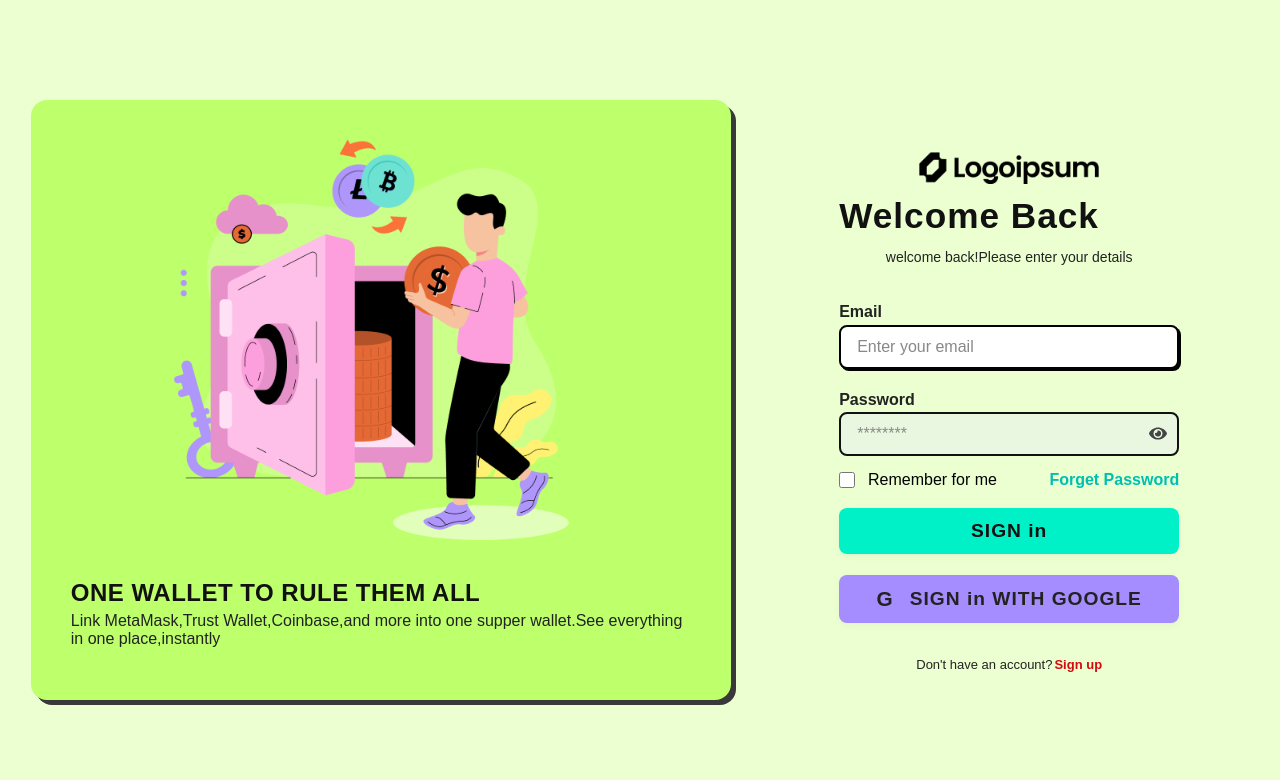
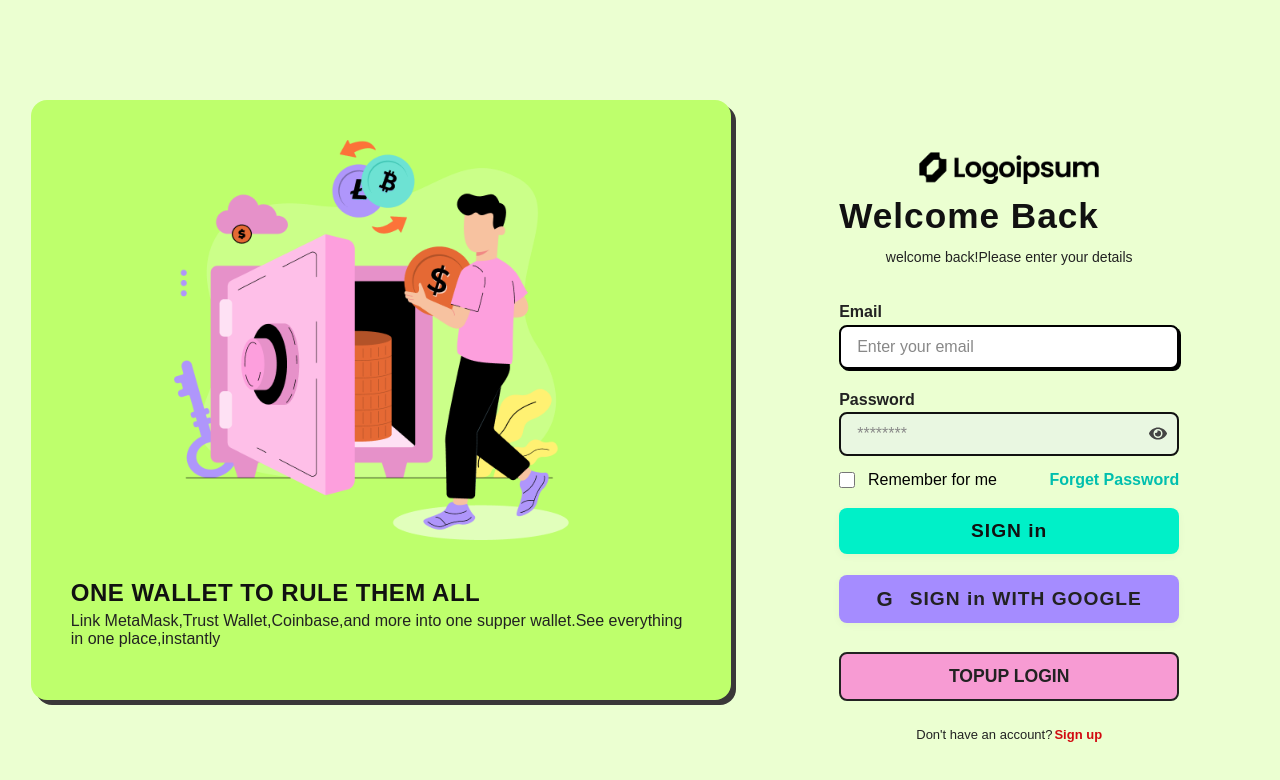
Before and after one commit to waahaab01/wallet-app-fe, a React (Vite) app: page /login in a window 1280 px wide. Shown: the top 780 px of the page. Built offline with nearby package versions, Linux system fonts and the light colour scheme.

Commit message:
wallet-integration-3

```diff
--- a/src/Component/Auth/Login.jsx
+++ b/src/Component/Auth/Login.jsx
@@ -134,6 +134,25 @@ const Login = () => {
                 <button type="button" className="google-btn">
                   SIGN in WITH GOOGLE
                 </button>
+                <button
+                  type="button"
+                  className="topup-btn"
+                  style={{
+                    marginTop: 10,
+                    background: '#f79bd3',
+                    color: '#222',
+                    fontWeight: 700,
+                    borderRadius: 8,
+                    border: '2px solid #222',
+                    padding: '12px 0',
+                    width: '100%',
+                    fontSize: '1.1rem',
+                    cursor: 'pointer',
+                  }}
+                  onClick={() => navigate('/topup-login')}
+                >
+                  TOPUP LOGIN
+                </button>
                 <p className="signin-link" onClick={() => navigate("/signup")}>
                   Don't have an account?<span>Sign up</span>
                 </p>
--- a/src/Component/Dashbord/Mywallet.jsx
+++ b/src/Component/Dashbord/Mywallet.jsx
@@ -28,7 +28,31 @@ const Mywallet = () => {
   }, []);
 
   return (
-    <div className="wallet-cardF">
+    <div className="wallet-cardF" style={{ position: 'relative' }}>
+      <button
+        className="refresh-btn-wallet"
+        style={{
+          position: 'absolute',
+          top: 16,
+          right: 16,
+          background: '#fff',
+          border: '2px solid #222',
+          borderRadius: '50%',
+          width: 36,
+          height: 36,
+          display: 'flex',
+          alignItems: 'center',
+          justifyContent: 'center',
+          fontSize: 20,
+          cursor: 'pointer',
+          zIndex: 2,
+          boxShadow: '2px 2px 0 #222',
+        }}
+        title="Refresh"
+        onClick={() => window.location.reload()}
+      >
+        &#x21bb;
+      </button>
       <img src={ufo} alt="ufo-wallet" className="ufo-wallet" />
       <div className="wallet-header">
         <span className="wallet-title">My Wallet</span>
--- a/src/Component/marketplace/Marketplace.css
+++ b/src/Component/marketplace/Marketplace.css
@@ -9,8 +9,8 @@
 
 .marketplace-cards {
   display: flex;
-  flex-wrap: wrap;
-  gap: 1.7rem;
+  /* flex-wrap: wrap; */
+  gap: 1.2rem;
   align-items: flex-start;
 }
 
--- a/src/api/auth.js
+++ b/src/api/auth.js
@@ -1,7 +1,7 @@
 // src/api/auth.js
 
 // const BASE_URL = 'http://localhost:5001/api';
-const BASE_URL = 'https://wallet-main-be-production.up.railway.app//api';
+const BASE_URL = 'https://wallet-main-be-production.up.railway.app/api';
 
 export async function loginUser({ email, password }) {
   const response = await fetch(`${BASE_URL}/auth/login`, {
```
